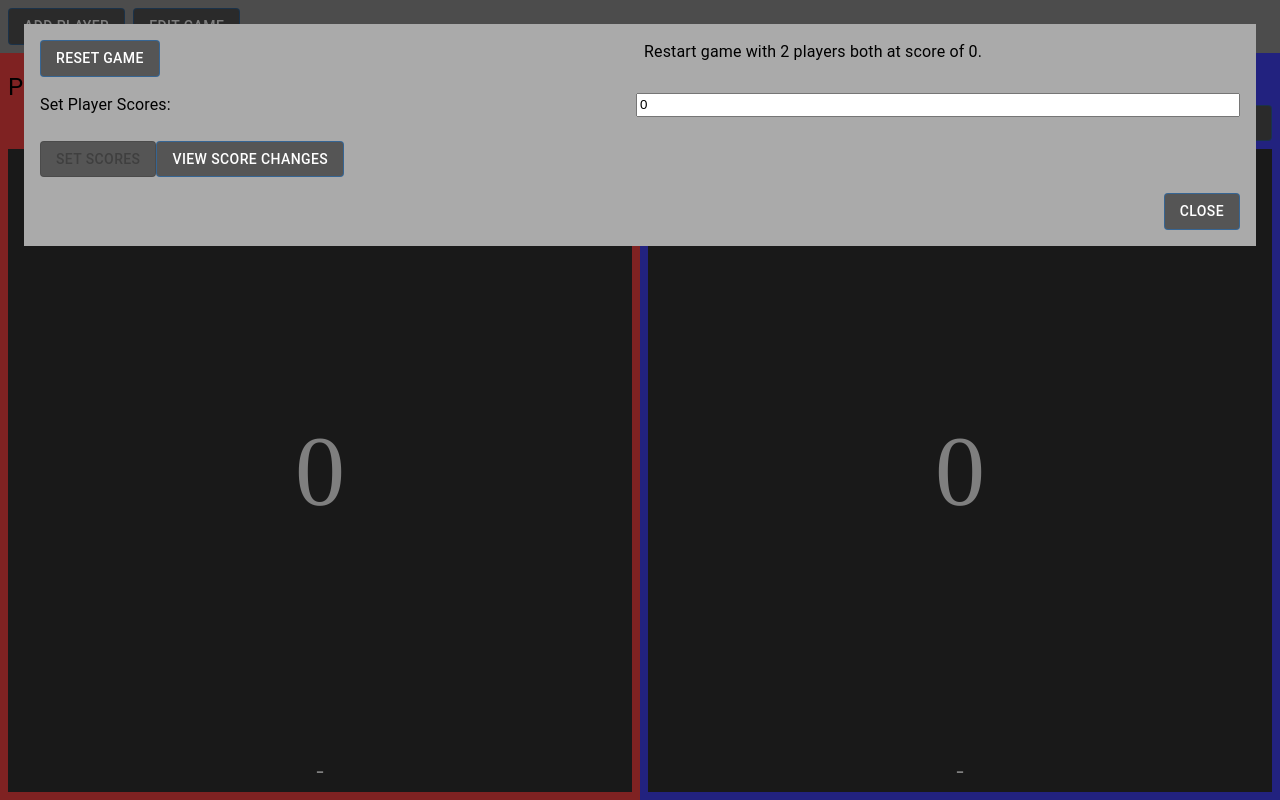
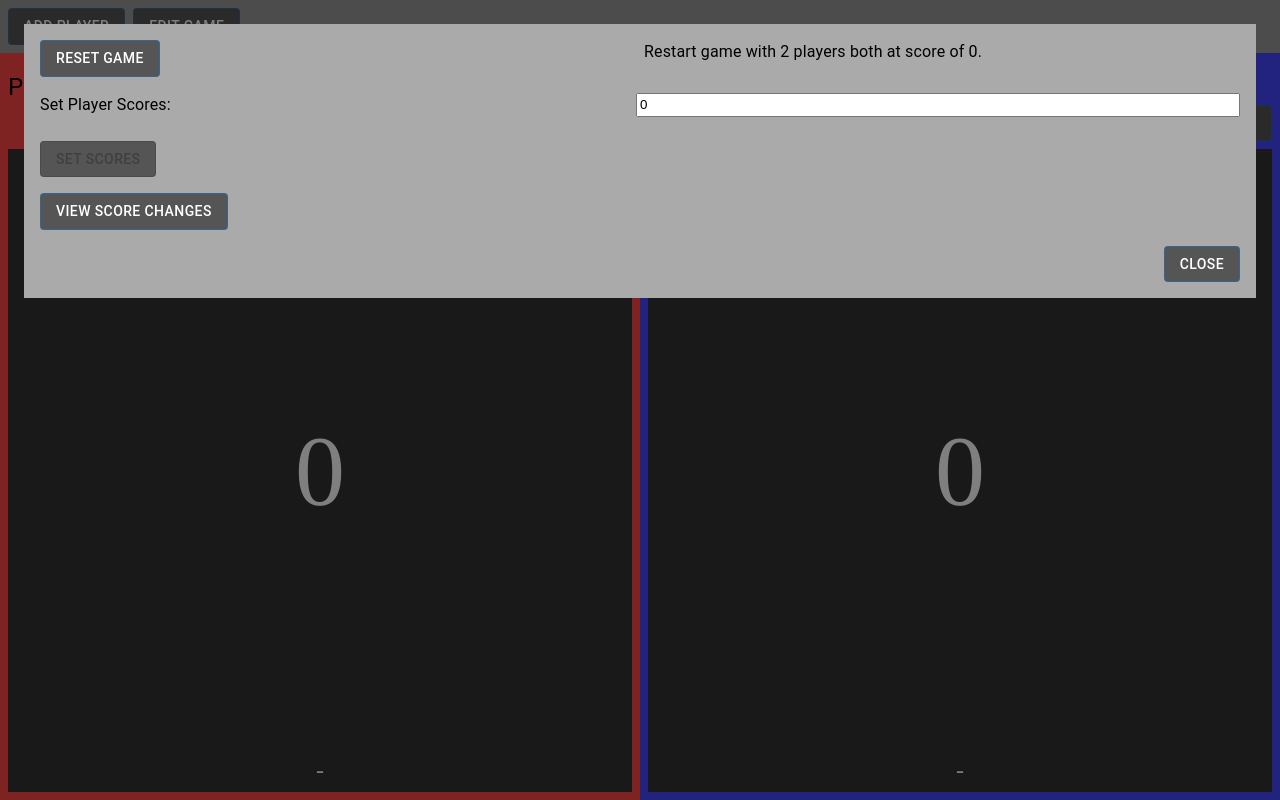
Before and after one commit to AceOfHeart5/game-life-tracker, a React (Vite) app: page / in a window 1280 px wide. Both pictures are taken after a click on the button "EDIT GAME". Built offline with nearby package versions, Linux system fonts and the light colour scheme.

Commit message:
move view score button to correct spot

```diff
--- a/src/components/EditGameButtonAndModal.tsx
+++ b/src/components/EditGameButtonAndModal.tsx
@@ -68,8 +68,8 @@ const EditGameButtonAndModal = () => {
                         disabled={!newScoresValid || currentAllPlayersScore === newPlayerScores}
                         onClick={() => setAllPlayerScores(newPlayerScores)}
                     >Set Scores</Button>
-                    <ViewTransactionsButtonAndModal buttonText="View Score Changes" playerIds={playerIds}/>
                 </div>
+                <ViewTransactionsButtonAndModal buttonText="View Score Changes" playerIds={playerIds}/>
                 <Button sx={{ alignSelf: "end" }} onClick={() => setOpen(false)}>close</Button>
             </div>
         </Modal>
--- a/src/components/ViewTransactionsButtonAndModal.tsx
+++ b/src/components/ViewTransactionsButtonAndModal.tsx
@@ -16,7 +16,7 @@ const ViewTransactionsButtonAndModal = ({ playerIds, buttonText }: ViewTransacti
 
     const transactions = useAppSelector(s => selectScoreTransactionsByPlayerIds(s, playerIds));
 
-    return <>
+    return <div>
         <Button onClick={() => setOpen(true)}>{buttonText}</Button>
         <Modal
             open={open}
@@ -37,7 +37,7 @@ const ViewTransactionsButtonAndModal = ({ playerIds, buttonText }: ViewTransacti
                 >close</Button>
             </div>
         </Modal>
-    </>;
+    </div>;
 };
 
 export default ViewTransactionsButtonAndModal;
```
